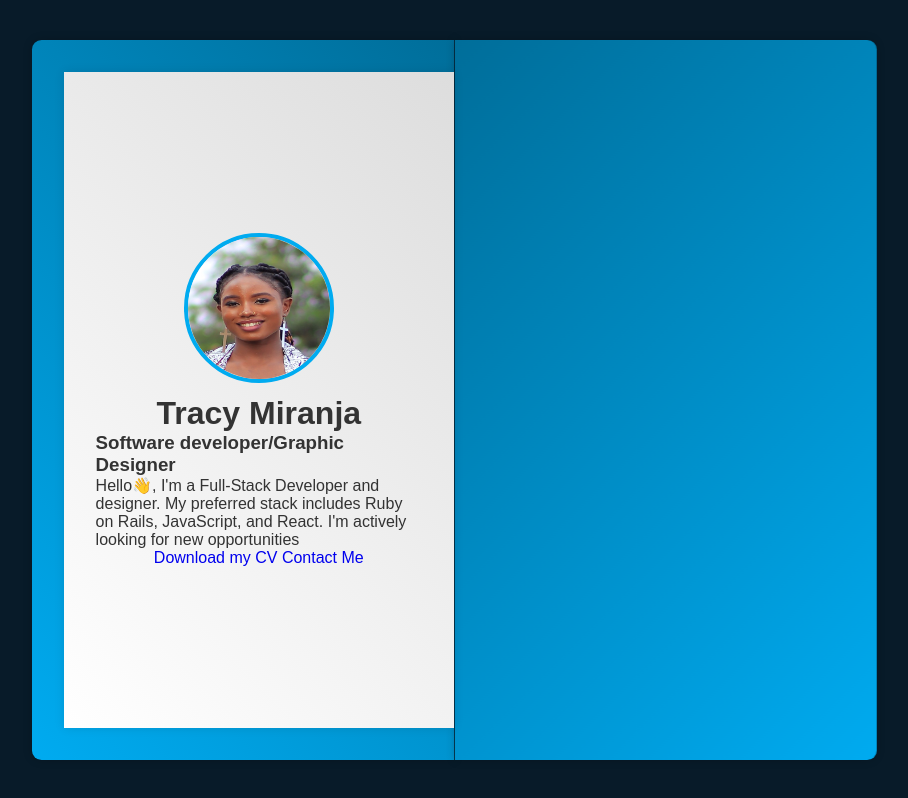
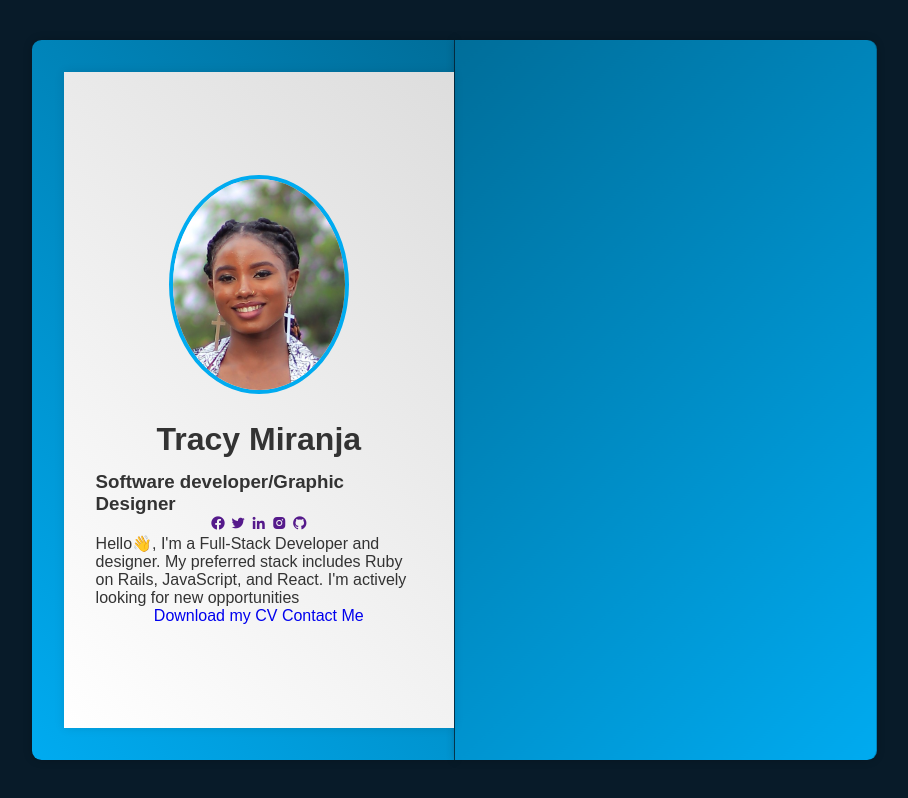
Before and after one commit to Tracy-miranja/3d-portfolio, a plain HTML site: page index.html in a window 1280 px wide. Shown: the whole page, without its empty margins (186-1094 px from the left). Drawn offline with nearby package versions, Linux system fonts and the light colour scheme.

Commit message:
Add links

```diff
--- a/index.html
+++ b/index.html
@@ -22,11 +22,11 @@
         <h3>Software developer/Graphic Designer</h3>
 
         <div class="social-media">
-            <a href=""><box-icon type='logo' name='facebook'></box-icon></a>
-            <a href=""><box-icon name='twitter' type='logo' ></box-icon></a>
-            <a href=""><box-icon name='linkedin' type='logo' ></box-icon></a>
-            <a href=""><box-icon name='instagram-alt' type='logo' ></box-icon></a>
-            <a href=""><box-icon name='github' type='logo' ></box-icon></a>
+            <a href=""><i class='bx bxl-facebook-circle' ></i></a>
+            <a href=""><i class='bx bxl-twitter'></i></a>
+            <a href=""><i class='bx bxl-linkedin' ></i></a>
+            <a href=""><i class='bx bxl-instagram-alt' ></i></a>
+            <a href=""><i class='bx bxl-github' ></i></a>
         </div>
 
        <p>Hello👋, I'm a Full-Stack Developer and designer.
--- a/style.css
+++ b/style.css
@@ -85,9 +85,14 @@ transform-origin: right;
 }
 
 .profile-page img{
-    width: 150px;
-    height: 150px;
+    width: 180px;
+    /* height: 150px; */
     border-radius: 50%;
     border: .25rem solid var(--main-color);
     margin-bottom: .8rem;
 }
+
+.profile-page h1{
+    font-size: 2rem;
+    line-height: 2;
+}
```
